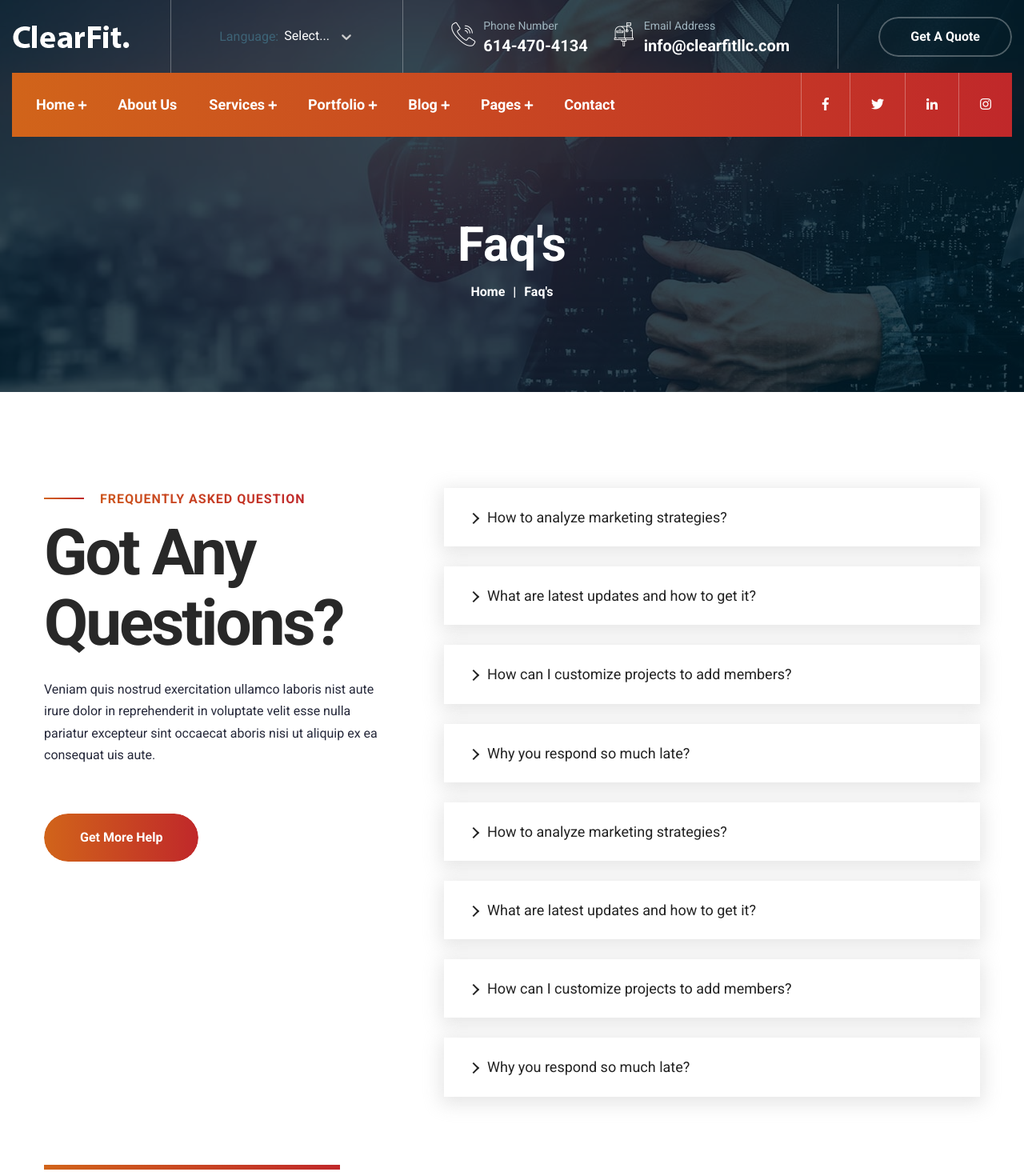
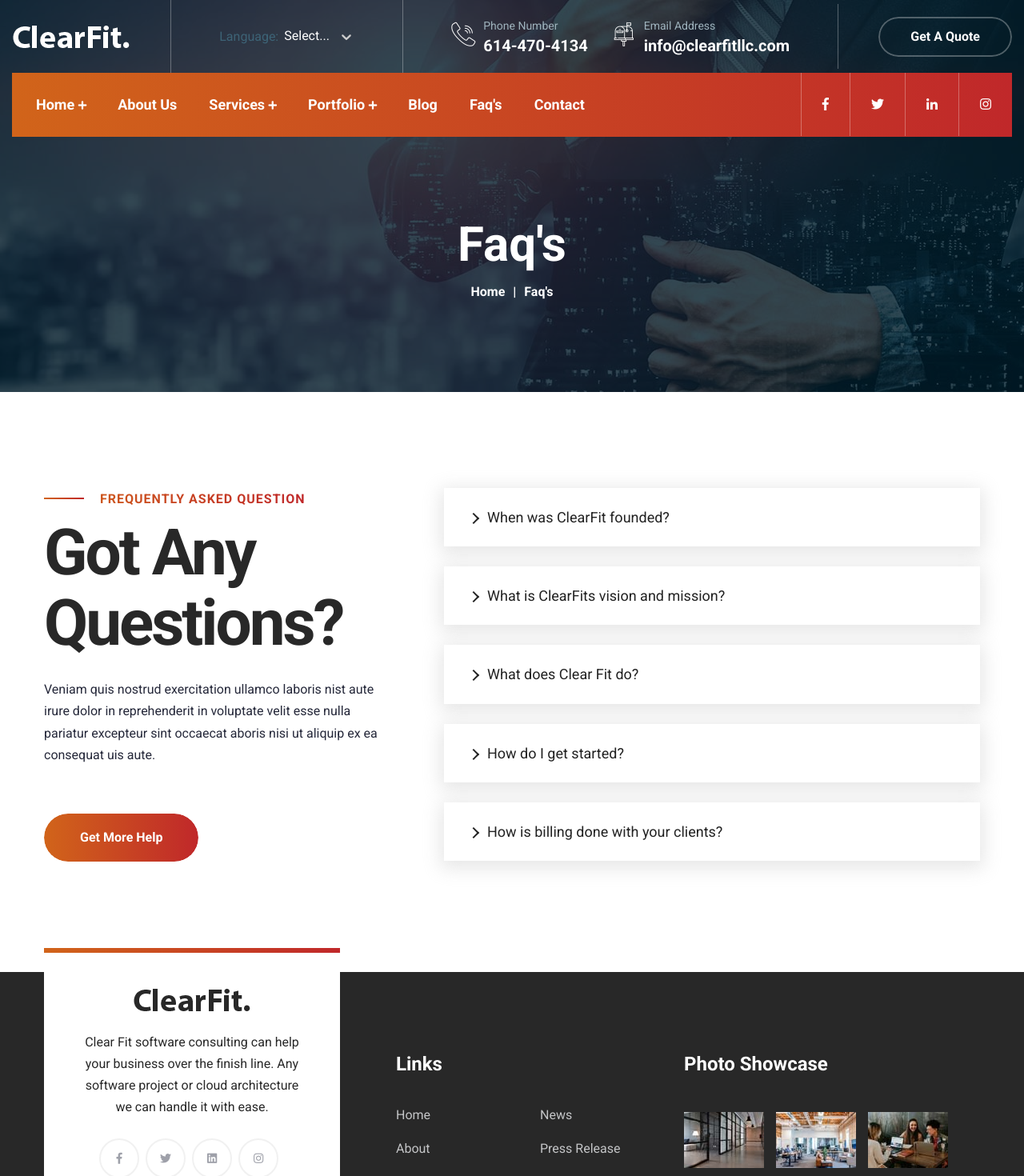
Before and after one commit to ricardowrk7/clearfit, a React (Create React App) app: page /faq in a window 1280 px wide. Shown: the top 1470 px of the page at 80% size. Built offline with nearby package versions, Linux system fonts and the light colour scheme.

Commit message:
feat: faqs

```diff
--- a/src/markup/element/faq-accordion.jsx
+++ b/src/markup/element/faq-accordion.jsx
@@ -37,96 +37,60 @@
                                     <AccordionItem>
                                         <AccordionItemHeading>
                                             <AccordionItemButton>
-                                                How to analyze marketing strategies?
+                                                When was ClearFit founded?
                                             </AccordionItemButton>
                                         </AccordionItemHeading>
                                         <AccordionItemPanel>
                                             <p>
-                                                Nostrud exercitation ullamco laboris nisi ut aliquip aute irure dolor indy reprehenderit in voluptate velit esse cillum dole Veniam quis nul pariatur excepteur sint nulla ipsum occaecat.
+                                            In 2018, I was working as a freelance developer and business was starting to take off. I reached out to a few friends who were developers and next thing I knew we had a company forming.
                                             </p>
                                         </AccordionItemPanel>
                                     </AccordionItem>
                                     <AccordionItem>
                                         <AccordionItemHeading>
                                             <AccordionItemButton>
-                                                What are latest updates and how to get it?
+                                                What is ClearFits vision and mission?
                                             </AccordionItemButton>
                                         </AccordionItemHeading>
                                         <AccordionItemPanel>
                                             <p>
-                                                Nostrud exercitation ullamco laboris nisi ut aliquip aute irure dolor indy reprehenderit in voluptate velit esse cillum dole Veniam quis nul pariatur excepteur sint nulla ipsum occaecat.
+                                                Software that works is the highest priority, building a custom software for your company can be a big investment and to us, we feel bringing your idea to reality should be as seamless as possible.
                                             </p>
                                         </AccordionItemPanel>
                                     </AccordionItem>
                                     <AccordionItem>
                                         <AccordionItemHeading>
                                             <AccordionItemButton>
-                                                How can I customize projects to add members?
+                                                What does Clear Fit do?
                                             </AccordionItemButton>
                                         </AccordionItemHeading>
                                         <AccordionItemPanel>
                                             <p>
-                                                Nostrud exercitation ullamco laboris nisi ut aliquip aute irure dolor indy reprehenderit in voluptate velit esse cillum dole Veniam quis nul pariatur excepteur sint nulla ipsum occaecat.
+                                                We are a software consulting firm! We work with clients that are looking to build a custom software for their company but may not have an in house development team. We provide the experience and expertise to move forward with the project.
                                             </p>
                                         </AccordionItemPanel>
                                     </AccordionItem>
                                     <AccordionItem>
                                         <AccordionItemHeading>
                                             <AccordionItemButton>
-                                                Why you respond so much late?
+                                                How do I get started?
                                             </AccordionItemButton>
                                         </AccordionItemHeading>
                                         <AccordionItemPanel>
                                             <p>
-                                                Nostrud exercitation ullamco laboris nisi ut aliquip aute irure dolor indy reprehenderit in voluptate velit esse cillum dole Veniam quis nul pariatur excepteur sint nulla ipsum occaecat.
+                                                To get started and get our developers working on your project as soon as possible you can call us at +1 614-470-4134 or click contact in the menu and fill out the contact form!
                                             </p>
                                         </AccordionItemPanel>
                                     </AccordionItem>
                                     <AccordionItem>
                                         <AccordionItemHeading>
                                             <AccordionItemButton>
-                                                How to analyze marketing strategies?
+                                                How is billing done with your clients?
                                             </AccordionItemButton>
                                         </AccordionItemHeading>
                                         <AccordionItemPanel>
                                             <p>
-                                                Nostrud exercitation ullamco laboris nisi ut aliquip aute irure dolor indy reprehenderit in voluptate velit esse cillum dole Veniam quis nul pariatur excepteur sint nulla ipsum occaecat.
-                                            </p>
-                                        </AccordionItemPanel>
-                                    </AccordionItem>
-                                    <AccordionItem>
-                                        <AccordionItemHeading>
-                                            <AccordionItemButton>
-                                                What are latest updates and how to get it?
-                                            </AccordionItemButton>
-                                        </AccordionItemHeading>
-                                        <AccordionItemPanel>
-                                            <p>
-                                                Nostrud exercitation ullamco laboris nisi ut aliquip aute irure dolor indy reprehenderit in voluptate velit esse cillum dole Veniam quis nul pariatur excepteur sint nulla ipsum occaecat.
-                                            </p>
-                                        </AccordionItemPanel>
-                                    </AccordionItem>
-                                    <AccordionItem>
-                                        <AccordionItemHeading>
-                                            <AccordionItemButton>
-                                                How can I customize projects to add members?
-                                            </AccordionItemButton>
-                                        </AccordionItemHeading>
-                                        <AccordionItemPanel>
-                                            <p>
-                                                Nostrud exercitation ullamco laboris nisi ut aliquip aute irure dolor indy reprehenderit in voluptate velit esse cillum dole Veniam quis nul pariatur excepteur sint nulla ipsum occaecat.
-                                            </p>
-                                        </AccordionItemPanel>
-                                    </AccordionItem>
-                                    <AccordionItem>
-                                        <AccordionItemHeading>
-                                            <AccordionItemButton>
-                                                Why you respond so much late?
-                                            </AccordionItemButton>
-                                        </AccordionItemHeading>
-                                        <AccordionItemPanel>
-                                            <p>
-                                                Nostrud exercitation ullamco laboris nisi ut aliquip aute irure dolor indy reprehenderit in voluptate velit esse cillum dole Veniam quis nul pariatur excepteur sint nulla ipsum occaecat.
+                                                We work with clients of many different sized budgets. Predicting the total cost of software development can be hard so we bill our clients by the hour. We work to plan around your monthly budget and get as many developers working to get your project done as fast as possible.
                                             </p>
                                         </AccordionItemPanel>
                                     </AccordionItem>
--- a/src/markup/layout/header.jsx
+++ b/src/markup/layout/header.jsx
@@ -91,7 +91,7 @@
                                 </div>
 
                                 <div class="top-right">
-                                    <Link to={'/#'} class="theme-btn btn-style-two"><span class="btn-title">Get A Quote</span></Link>
+                                    <Link to={'/contact'} class="theme-btn btn-style-two"><span class="btn-title">Get A Quote</span></Link>
                                 </div>
                             </div>
                         </div>
--- a/src/markup/layout/header2.jsx
+++ b/src/markup/layout/header2.jsx
@@ -105,7 +105,7 @@
                                     <nav class="main-menu navbar-expand-md navbar-light">
                                     <Menu />
                                     </nav>
-                                    <div class="link-btn"><Link to={'/#'} class="theme-btn btn-style-one"><span class="btn-title">Get A Quote</span></Link></div>
+                                    <div class="link-btn"><Link to={'/contact'} class="theme-btn btn-style-one"><span class="btn-title">Get A Quote</span></Link></div>
                                 </div>
                             </div>
                         </div>
--- a/src/markup/layout/header3.jsx
+++ b/src/markup/layout/header3.jsx
@@ -100,7 +100,7 @@
                                             <h4><Link to="'/tel:+98787687676">+987 876 876 76</Link></h4>
                                         </div>
                                         {/* <!-- Link Btn--> */}
-                                        <div class="link-btn"><Link to={'/#'} class="theme-btn btn-style-one"><span class="btn-title">Get A Quote</span></Link></div>
+                                        <div class="link-btn"><Link to={'/contact'} class="theme-btn btn-style-one"><span class="btn-title">Get A Quote</span></Link></div>
                                     </div>
 
                                 </div>
--- a/src/markup/layout/header5.jsx
+++ b/src/markup/layout/header5.jsx
@@ -53,7 +53,7 @@
                                 </div>
 
                                 <div class="top-right">
-                                    <Link to={'/#'} class="theme-btn btn-style-two"><span class="btn-title">Get A Quote</span></Link>
+                                    <Link to={'/contact'} class="theme-btn btn-style-two"><span class="btn-title">Get A Quote</span></Link>
                                 </div>
                             </div>
                         </div>
--- a/src/markup/layout/menu.jsx
+++ b/src/markup/layout/menu.jsx
@@ -38,37 +38,37 @@
                                 <li><Link to={'/services-1'}>Blockchain</Link></li>
                             </ul>
                         </li>
-                        <li class="dropdown"><Link to={'/#'}>Portfolio</Link>
+                        <li class="dropdown"><Link to={'/portfolio-1'}>Portfolio</Link>
                             <ul>
                                 <li><Link to={'/portfolio-1'}>Web Development</Link></li>
-                                <li><Link to={'/portfolio-2'}>Mobile</Link></li>
-                                <li><Link to={'/portfolio-details'}>Portfolio Details</Link></li>
+                                <li><Link to={'/portfolio-1'}>Mobile</Link></li>
+                                <li><Link to={'/portfolio-1'}>Portfolio Details</Link></li>
                             </ul>
                         </li>
-                        <li class="dropdown"><Link to={'/blog-standard'}>Blog</Link>
+                        <li><Link to={'/blog-standard'}>Blog</Link>
                             {/* <ul>
                                 <li><Link to={'/blog-grid'}>Blog Grid</Link></li>
                                 <li><Link to={'/blog-standard'}>Blog Standard</Link></li>
                                 <li><Link to={'/blog-details'}>Blog Details</Link></li>
                             </ul> */}
                         </li>
-                        <li class="dropdown"><Link to={'/#'}>Pages</Link>
-                            <ul>
-                                <li><Link to={'/careers'}>Careers</Link></li>
+                        <li><Link to={'/faq'}>Faq's</Link>
+                            {/* <ul> */}
+                                {/* <li><Link to={'/careers'}>Careers</Link></li>
                                 <li><Link to={'/team'}>Team</Link></li>
-                                <li><Link to={'/team-details'}>Team Details</Link></li>
+                                <li><Link to={'/team-details'}>Team Details</Link></li> */}
 
-                                <li class="dropdown"><Link to={'/#'}>Shop</Link>
+                                {/* <li class="dropdown"><Link to={'/#'}>Shop</Link>
                                     <ul>
                                         <li><Link to={'/shop'}>Products</Link></li>
                                         <li><Link to={'/product-details'}>Product Details</Link></li>
                                         <li><Link to={'/shopping-cart'}>Shopping Cart</Link></li>
                                         <li><Link to={'/checkout'}>Checkout</Link></li>
                                     </ul>
-                                </li>
-                                <li><Link to={'/faq'}>Faq's</Link></li>
+                                </li> */}
+                                {/* <li><Link to={'/faq'}>Faq's</Link></li>
                                 <li><Link to={'/404'}>404</Link></li>
-                            </ul>
+                            </ul> */}
                         </li>
 
                         <li><Link to={'/contact'}>Contact</Link></li>
--- a/src/markup/pages/contact.jsx
+++ b/src/markup/pages/contact.jsx
@@ -69,8 +69,8 @@
                             apiKey={"AIzaSyBQ5y0EF8dE6qwc03FcbXHJfXr4vEa7z54"}
                             style={{ height: "800px", width: "100%" }}
                             zoom={12}
-                            center={{ lat: 37.4224764, lng: -122.0842499 }}
-                            markers={{ lat: 37.4224764, lng: -122.0842499 }} //optional
+                            center={{ lat: 40.055660, lng: -83.047060 }}
+                            markers={{ lat: 40.055660, lng: -83.047060 }} //optional
                         />
                     </div>
                 </section>
@@ -86,8 +86,8 @@
                                             <div class="icon"><span class="flaticon-email-6"></span></div>
                                             <h3>Email Address</h3>
                                             <ul>
-                                                <li><Link to={'/mailto:info@webmail.com'}>info@webmail.com</Link></li>
-                                                <li><Link to={'/mailto:info@webmail.com'}>jobs@exampleco.com</Link></li>
+                                                <li><Link to={'/mailto:info@webmail.com'}>info@clearfitllc.com</Link></li>
+                                                {/* <li><Link to={'/mailto:info@webmail.com'}>jason.maynard@clearfitllc.com</Link></li> */}
                                             </ul>
                                         </div>
                                     </div>
@@ -96,8 +96,7 @@
                                             <div class="icon"><span class="flaticon-call-1"></span></div>
                                             <h3>Phone Number</h3>
                                             <ul>
-                                                <li><Link to={'/tel:+8976765654654'}>+897 676 5654 654</Link></li>
-                                                <li><Link to={'/tel:+908(097)56476576'}>+908(097) 564 765 76</Link></li>
+                                                <li><Link to={'/tel:+8976765654654'}>+1 614-470-4134</Link></li>
                                             </ul>
                                         </div>
                                     </div>
@@ -106,7 +105,7 @@
                                             <div class="icon"><span class="flaticon-location"></span></div>
                                             <h3>Office Address</h3>
                                             <ul>
-                                                <li>12/A, Romania City Town Hall <br/>New Joursey, UK</li>
+                                                <li>1060 Weybridge Rd <br/>Columbus, OH</li>
                                             </ul>
                                         </div>
                                     </div>
--- a/src/markup/pages/index-3.jsx
+++ b/src/markup/pages/index-3.jsx
@@ -256,7 +256,7 @@
                                     <h2>$7,080</h2>
                                 </div>
                                 <div class="column">
-                                    <Link to={'/#'} class="theme-btn btn-style-two"><span class="btn-title">Get A Quote</span></Link>
+                                    <Link to={'/contact'} class="theme-btn btn-style-two"><span class="btn-title">Get A Quote</span></Link>
                                 </div>
                             </div>
                         </div>
```
